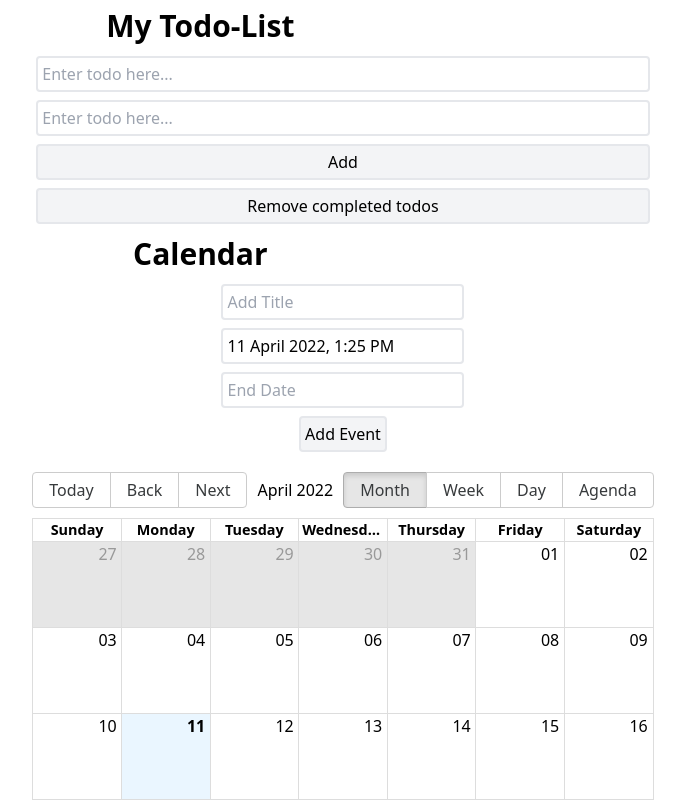
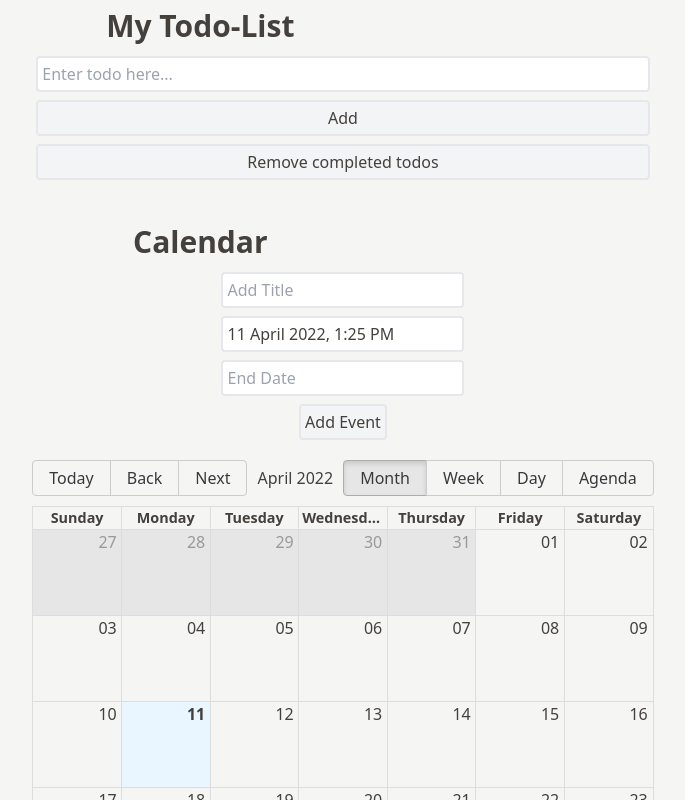
Before and after one commit to RubenDelb/verou-3-react-intro-RubenDelb, a React (Create React App) app: page / in a window 1280 px wide. Shown: the top 800 px of the page, without its empty margins (297-982 px from the left). Built offline with nearby package versions, Linux system fonts and the light colour scheme.

Commit message:
Change propertyname 'name' to 'title' to implement array in calendar

```diff
--- a/src/App.js
+++ b/src/App.js
@@ -5,8 +5,6 @@ import Header from './Header';
 import Input from './Input';
 import Button from './Button';
 import CalendarFull from './CalendarFull';
-// import {BrowserRouter, Routes, Route} from "react-router-dom";
-
 
 const LocalStorageKey = "todosForTodoApp" // unique key to store 1 string in user's localstorage
 
@@ -33,7 +31,7 @@ function App() {
     const inputName = inputRef.current.value // catch inputvalue
     if (inputName === "") return
     setTodos(prevTodos => {
-      return [...prevTodos, { id: v4(), name: inputName, complete: false }]
+      return [...prevTodos, { id: v4(), title: inputName, complete: false }]
     })
     // Make the inputfield empty again after adding the todo
     inputRef.current.value = ""
@@ -52,14 +50,15 @@ function App() {
   }
 
   return (
-    <div className='grid justify-center text-center'>
+      <div className='grid justify-center text-center bg-stone-100 text-stone-700'>
         <Header headerTitle={"My Todo-List"} />
-      <Input placeHolder={"Enter todo here..."} inputValue={inputRef} />
             <Input placeHolder={"Enter todo here..."} inputValue={inputRef} />
             <Button btnName={"Add"} btnFunction={addTodo} />
             <Button btnName={"Remove completed todos"} btnFunction={removeCompletedTodos} />
             <TodoList todos={todos} toggleChecked={toggleChecked} />
+            <div className="mt-8">
               <CalendarFull />
+            </div>
       </div>
   );
 }
--- a/src/Todo.js
+++ b/src/Todo.js
@@ -6,7 +6,7 @@ const Todo = ({ todo, toggleChecked }) => {
     return (
         <label className="my-2">
             <input className="mx-1" type="checkbox" checked={todo.complete} onChange={handleChecked} />
-            {todo.name}
+            {todo.title}
         </label>
     )
 }
```
Lines whose indentation alone changed are shown as unchanged.
